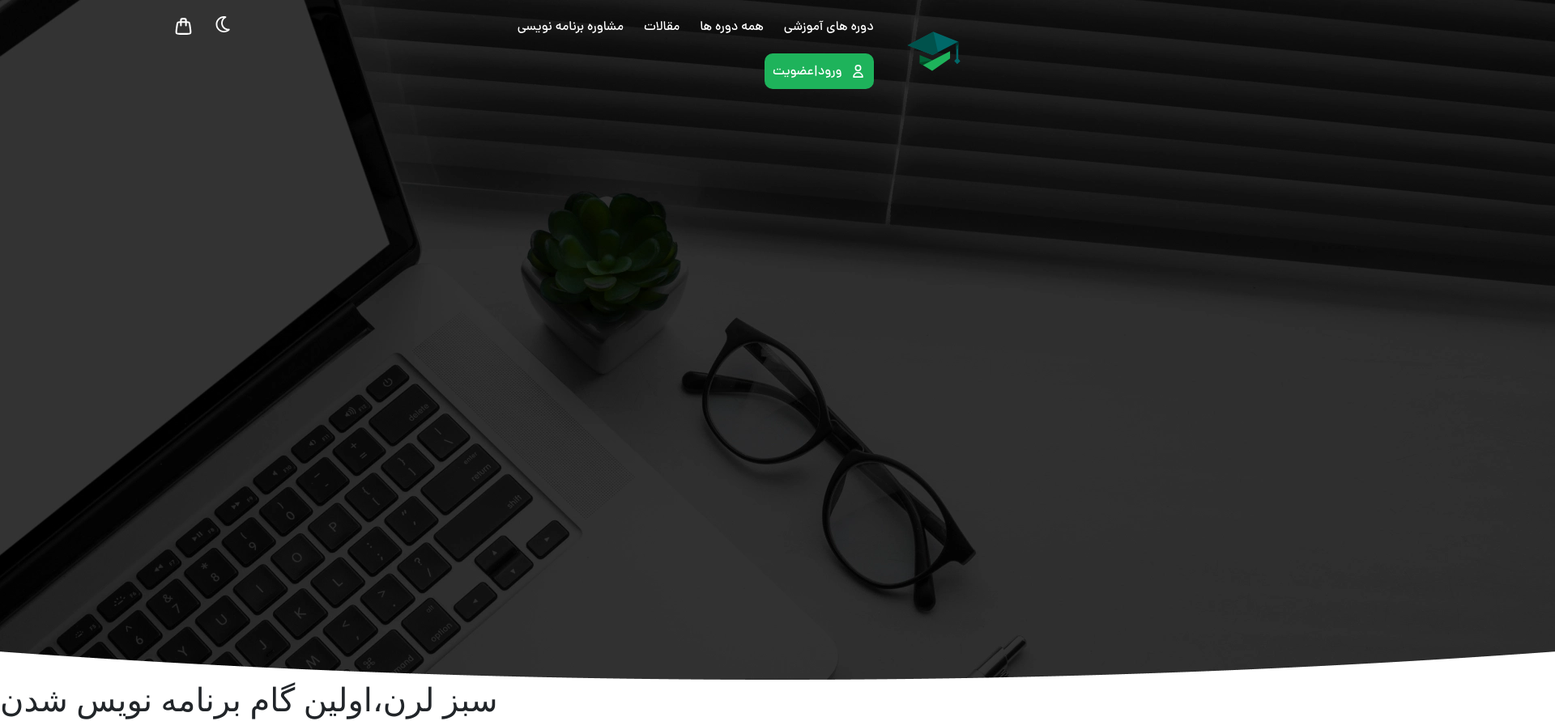
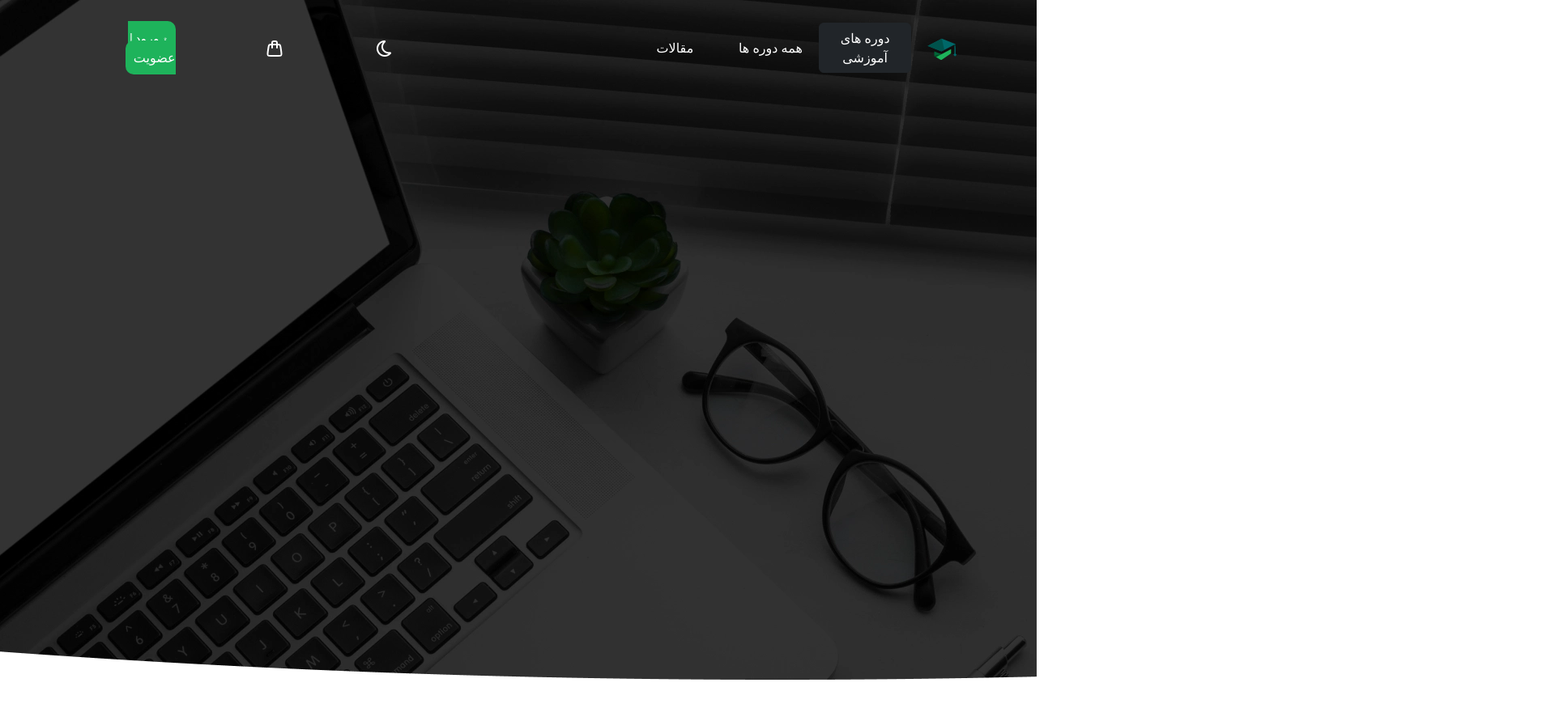
Before and after one commit to VarionDev/sabzlearn, a plain HTML site: page index.html in a window 1280 px wide. Shown: the whole page at 81% size, 1920 px wide, since content can reach past the window. After the commit the page ends 840 px from the top, so only its background shows below. Drawn offline with nearby package versions, Linux system fonts and the light colour scheme.

Commit message:
update header

```diff
--- a/index.html
+++ b/index.html
@@ -1,5 +1,5 @@
 <!DOCTYPE html>
-<html lang="fa">
+<html lang="fa" dir="rtl">
 
 <head>
     <meta charset="UTF-8">
@@ -12,15 +12,11 @@
 </head>
 
 <body>
-    <div class="header">
     <header>
-            <div class="backgrund">
-                <img src="picture/hero-section.webp" alt="">
-            </div>
+        <nav class="navbar navbar-expand-lg navbar-dark mx-auto">
+            <div class="container">
 
-            <nav class="position-absolute top-0 start-0 w-100 justify-contant align-items-center  ">
-                <div class="container d-flex flex-row-reverse justify-contant align-items-center px-4 box">
-                    <div class="logo justify-contant align-items-center">
+                <a class="navbar-brand" href="#">
                     <svg xmlns="http://www.w3.org/2000/svg"
                         class="absolute right-0 left-0 mx-auto md:static h-11 md:h-10 lg:h-14 shrink-0"
                         viewBox="0 0 1020 769">
@@ -50,67 +46,51 @@
                             points="816.6519 386.7124 816.6519 527.0091 478.1841 760.5632 302.0575 655.3487 816.6519 386.7124">
                         </polygon>
                     </svg>
-                    </div>
-                    <ul class=" nav d-flex flex-row-reverse justify-contant align-items-center pe-3">
-
-                        <!--تکمیلش کن بعدا دراپ منو رو-->
+                </a>
+                <button class="navbar-toggler" type="button" data-bs-toggle="collapse"
+                    data-bs-target="#navbarNavDarkDropdown" aria-controls="navbarNavDarkDropdown" aria-expanded="false"
+                    aria-label="Toggle navigation">
+                </button>
+                <div class="collapse navbar-collapse" id="navbarNavDarkDropdown">
+                    <ul class="navbar-nav justify-content-center align-items-center right">
                         <li class="nav-item dropdown">
-                            <a href="#" data-bs-toggle="dropdown">
+                            <button class="btn btn-dark" data-bs-toggle="dropdown" aria-expanded="false">
                                 دوره های آموزشی
-                            </a>
-
-                            <ul class="dropdown-menu">
-
-                                <li class="dropdown-submenu">
-                                    <a class="dropdown-item" href="#">گزینه ۱</a>
-                                    <ul class="dropdown-menu">
-                                        <li><a class="dropdown-item" href="#">زیرمجموعه ۱-۱</a></li>
-                                        <li><a class="dropdown-item" href="#">زیرمجموعه ۱-۲</a></li>
-                                        <li><a class="dropdown-item" href="#">زیرمجموعه ۱-۳</a></li>
-                                    </ul>
-                                </li>
-
-                                <li><a class="dropdown-item" href="#">گزینه ۲</a></li>
-                                <li><a class="dropdown-item" href="#">گزینه ۳</a></li>
+                            </button>
+                            <ul class="dropdown-menu dropdown-menu-dark">
+                                <li><a class="dropdown-item" href="#">Action</a></li>
+                                <li><a class="dropdown-item" href="#">Another action</a></li>
+                                <li><a class="dropdown-item" href="#">Something else here</a></li>
                             </ul>
                         </li>
                         <li>
-                            <a href="">همه دوره ها</a>
+                            <a href="#">همه دوره ها</a>
                         </li>
                         <li>
-                            <a href="" class="d-flex">مقالات</a>
+                            <a href="#">مقالات</a>
                         </li>
                         <li>
-                            <a href="" class="d-flex">مشاوره برنامه نویسی</a>
-                        </li>
-                        <li id="empity">
                             <div class="empity"></div>
                         </li>
-                        <li id="moon">
-                            <i class="fa-regular fa-moon" style="color: #ffffff;"></i>
+                        <li class="end">
+                            <img class="icon" src="picture/icons8-moon-96.png" alt="">
                         </li>
-                        <li>
-                            <img src="picture/shopping-bag-svgrepo-com.svg" alt="">
+                        <li class="shop end">
+                            <img class="icon-svg" src="picture/shopping-bag-svgrepo-com.svg" alt="">
                         </li>
-                        <li id="login">
-
-                            <a href="" class="d-flex">
-
+                        <li >
+                            <a href="#" class="butten">
+                                <img src="picture/user-svgrepo-com.svg" alt="">
                                 ورود|عضویت
-                                <img src="picture/user-svgrepo-com.svg" alt="">
                             </a>
                         </li>
+                    </ul>
+                </div>
+            </div>
+        </nav>
+    </header>
 
 
-                    </ul>
-                </div>
-            </nav>
-            <div class="titr">
-            <h1>سبز لرن،اولین گام برنامه نویس شدن</h1>
-        </div>
-        </header>
-
-    </div>
 
     <script src="https://cdn.jsdelivr.net/npm/bootstrap@5.3.8/dist/js/bootstrap.bundle.min.js"></script>
     <script src="fontawasome/js/all.min.js"></script>
--- a/style.scss
+++ b/style.scss
@@ -1,82 +1,52 @@
-@font-face {
-    font-family: dana;
-    src: url(font/Dana-Medium.ttf) format("truetype");
-}
-
-
 header {
-    .backgrund {
-
-        img{
-            object-fit: cover;
-        }
-    }
+    background-image: url(picture/hero-section.webp);
+    height: 840px;
 
     nav {
-        font-family: "dana";
+        div {
+            padding: 10px;
 
+            ul{
 
-        .logo{
-            svg {
-
-                    height: 50px;
-
-
-                    float: right;
-                    margin-top: 24%;
+                li {
+                width: 100%;
+                margin: 0 10px;
+                .butten{
+                    background-color: #1eb35b;
+                    padding: 10px;
+                    border-radius: 10px;
+                    img{
+                        width: 5%;
+                    }
+                }
+                .empity{
+                    width: 216px;
+                }
+                .icon{
+                    width: 24px;
 
                 }
-        }
-
-
-        ul {
-            float: right;
-
-
-
-            #empity{
-                width: 300px;
-            }
-            #login{
-                background-color: #1eb35b;
-                padding: 10px;
-                border-radius: 10px;
-                padding-left: 10px;
-
-                a{
-                     font-size: 16px;
-                    img{
-                        margin-left: 10px;
-                        width: 19px;
-
-                    }
+                .icon-svg{
+                    width: 24px;
                 }
-            }
-
-            li {
-                list-style: none;
-                margin-top: 2%;
-
-                margin-right: 25px;
-                font-size: 16px;
 
                 a {
                     text-decoration: none;
-                    color: #fff;
+                    color: #fff
                 }
+            }
+            }
+        }
 
-                svg {
-                    font-size: 20px;
-                }
-                img{
-                    width: 25px;
-                }
+        ;
+    }
 
-            }
+    a {
+        width: 5%;
 
+        svg {
 
-
-
+            width: 100%;
         }
     }
 }
```
Also changed, not shown: picture/icons8-moon-96.png (added), style.css, 1 other file. Lines whose indentation alone changed are shown as unchanged.
